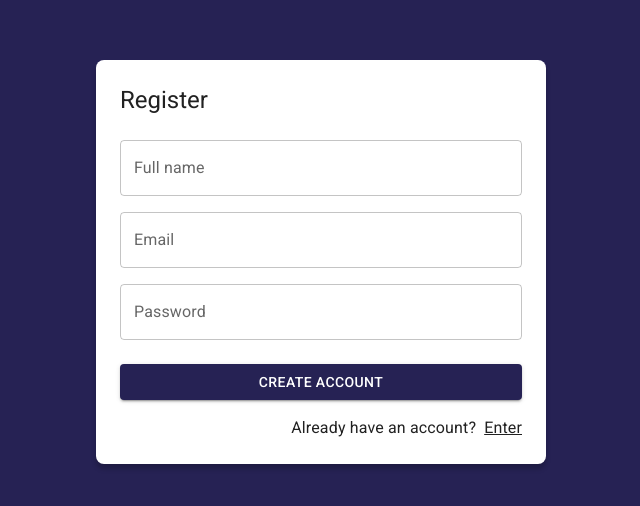
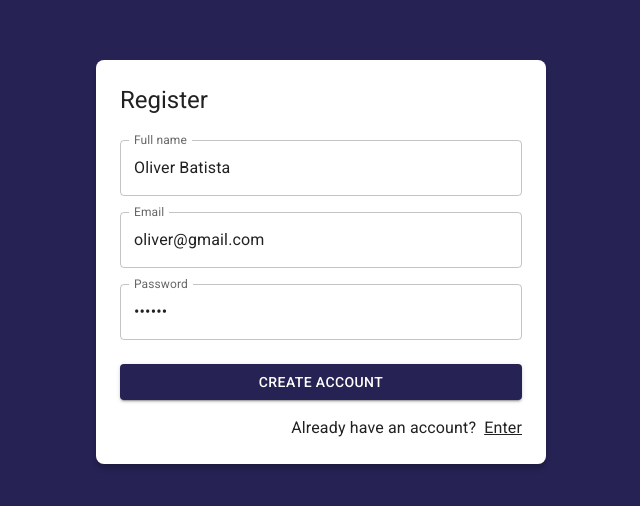
Before and after one commit to Oliver31Batista/journal-app, a React (Vite) app: page /auth/register in a window 1280 px wide. Shown: the part 138-644 px from the top of the page, without its empty margins (319-959 px from the left). Built offline with nearby package versions, Linux system fonts and the light colour scheme.

Commit message:
users register form

```diff
--- a/src/auth/pages/RegisterPage.jsx
+++ b/src/auth/pages/RegisterPage.jsx
@@ -1,12 +1,26 @@
 import { Link as RouterLink } from "react-router-dom";
-import { Google } from "@mui/icons-material";
 import { Button, Grid, Link, TextField, Typography } from "@mui/material";
 import { AuthLayout } from "../layout/AuthLayout";
+import { useForm } from "../../hooks";
+
+const formData = {
+  email: "oliver@gmail.com",
+  password: "123456",
+  displayName: "Oliver Batista",
+};
 
 export const RegisterPage = () => {
+  const { displayName, email, password, onInputChange, formState } =
+    useForm(formData);
+
+  const onSubmit = (event) => {
+    event.preventDefault();
+    console.log(formState);
+  };
+
   return (
     <AuthLayout title="Register">
-      <form>
+      <form onSubmit={onSubmit}>
         <Grid container>
           <Grid item xs={12} sx={{ mt: 2 }}>
             <TextField
@@ -14,6 +28,9 @@
               type="text"
               placeholder="Adam Smith..."
               fullWidth
+              name="displayName"
+              value={displayName}
+              onChange={onInputChange}
             />
           </Grid>
           <Grid item xs={12} sx={{ mt: 2 }}>
@@ -22,6 +39,9 @@
               type="email"
               placeholder="youremail@google.com"
               fullWidth
+              name="email"
+              value={email}
+              onChange={onInputChange}
             />
           </Grid>
           <Grid item xs={12} sx={{ mt: 2 }}>
@@ -30,19 +50,22 @@
               type="password"
               placeholder="Your password"
               fullWidth
+              name="password"
+              value={password}
+              onChange={onInputChange}
             />
           </Grid>
 
           <Grid container spacing={2} sx={{ mb: 2, mt: 1 }}>
             <Grid item xs={12}>
-              <Button variant="contained" fullWidth>
+              <Button type="submit" variant="contained" fullWidth>
                 Create account
               </Button>
             </Grid>
           </Grid>
 
           <Grid container direction="row" justifyContent="end">
-            <Typography sx={{mr: 1}}>Already have an account? </Typography>
+            <Typography sx={{ mr: 1 }}>Already have an account? </Typography>
             <Link component={RouterLink} color="inherit" to="/auth/login">
               Enter
             </Link>
```
